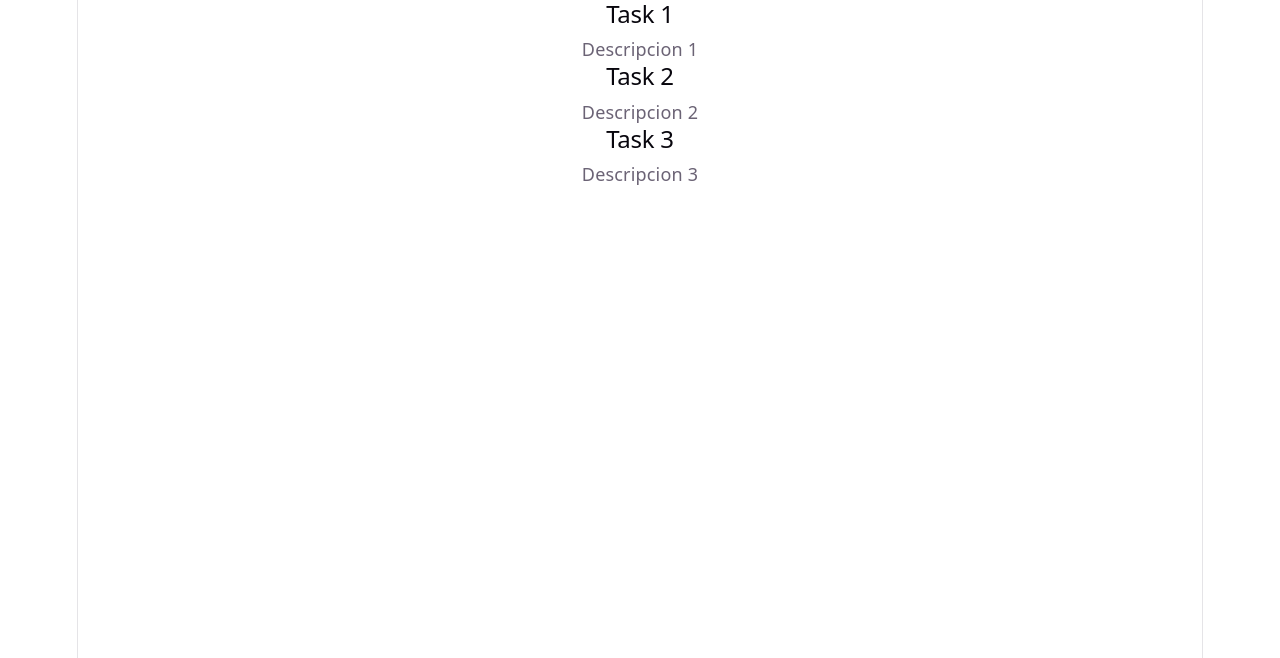
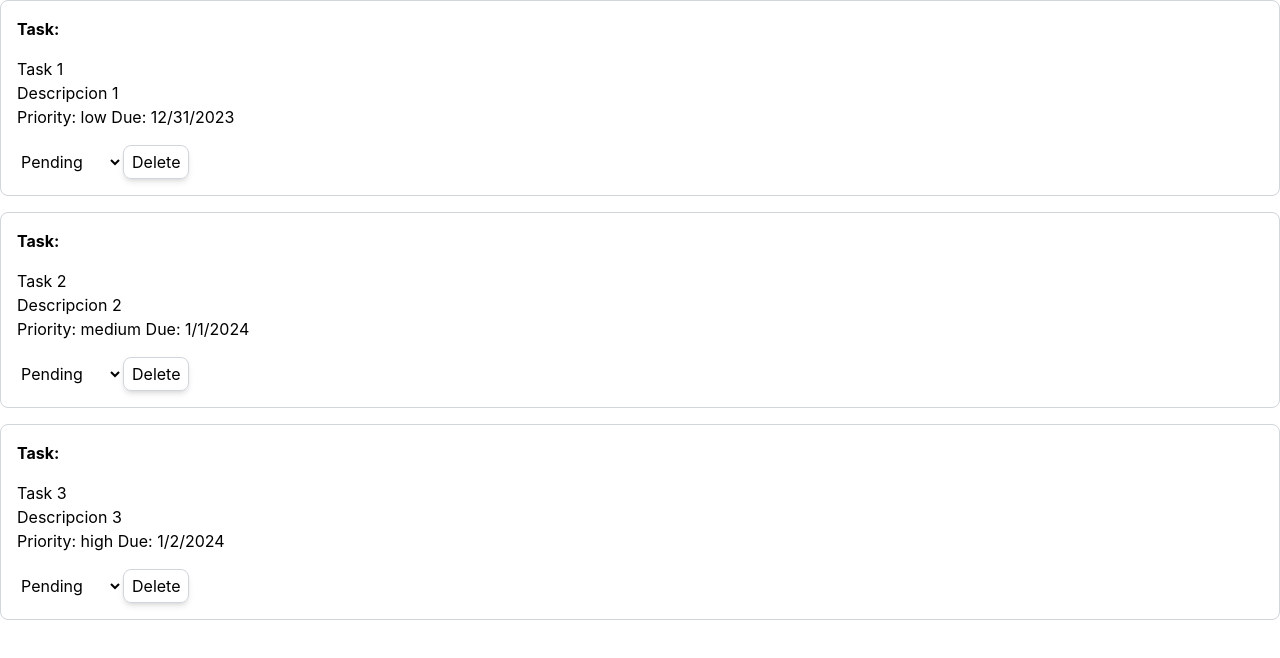
Before and after one commit to acpalacios3/task-manager, a React (Vite) app: page / in a window 1280 px wide. Shown: the top 658 px of the page. Built offline with nearby package versions, Linux system fonts and the light colour scheme.

Commit message:
task status change handleStatusChange and task deleted handleDelete

```diff
--- a/package.json
+++ b/package.json
@@ -10,8 +10,10 @@
     "preview": "vite preview"
   },
   "dependencies": {
+    "@tailwindcss/vite": "^4.3.3",
     "react": "^19.3.1",
-    "react-dom": "^19.3.1"
+    "react-dom": "^19.3.1",
+    "tailwindcss": "^4.3.3"
   },
   "devDependencies": {
     "@types/node": "^24.19.2",
--- a/src/App.tsx
+++ b/src/App.tsx
@@ -18,7 +18,7 @@ const dataTasks: Task[] = [
     id: "1",
     title: "Task 1",
     description: "Descripcion 1",
-    status: "Pending",
+    status: "pending",
     priority: "low",
     dueDate: "12/31/2023",
   },
@@ -27,7 +27,7 @@ const dataTasks: Task[] = [
     id: "2",
     title: "Task 2",
     description: "Descripcion 2",
-    status: "In Progress",
+    status: "in-progress",
     priority: "medium",
     dueDate: "1/1/2024",
   },
@@ -37,7 +37,7 @@ const dataTasks: Task[] = [
     id: "3",
     title: "Task 3",
     description: "Descripcion 3",
-    status: "Completed",
+    status: "completed",
     priority: "high",
     dueDate: "1/2/2024",
   }
@@ -45,11 +45,32 @@ const dataTasks: Task[] = [
 
 export default function App() {
 
+  const [tasks, setTasks] = useState<Task[]>(dataTasks);
+
+  function handleDelete(taskId: string) {
+    setTasks((previousTasks) =>
+      previousTasks.filter((task) => task.id !== taskId)
+    );
+  }
+
+  function handleStatusChange(taskId: string, newStatus: Task["status"]) {
+
+    console.log("task id =====>", taskId);
+    console.log("new status===>", newStatus);
+
+    setTasks((previousTasks) =>
+      previousTasks.map((task) =>
+        task.id === taskId ? { ...task, status: newStatus } : task
+      )
+    );
+  }
+
   return (
     <div>
       < TaskList
-        tasks={dataTasks}
-
+        tasks={tasks}
+        onDelete={handleDelete}
+        onStatusChange={handleStatusChange}
       />
     </div>
   )
--- a/src/components/TaskItem/TaskItem.tsx
+++ b/src/components/TaskItem/TaskItem.tsx
@@ -1,16 +1,4 @@
-
-import { useState } from 'react'
-import type { TaskItemProps, TaskStatus } from "../types"
-
-// export interface Task {
-//   id: string;
-//   title: string;
-//   description: string;
-//   status: TaskStatus;
-//   priority: 'low' | 'medium' | 'high';
-//   dueDate: string;
-// }
-
+import type { TaskItemProps, Task } from "../types"
 
 // 2. TaskItem Component
 // export interface TaskItemProps {
@@ -22,9 +10,34 @@ import type { TaskItemProps, TaskStatus } from "../types"
 export default function TaskItem({ task, onStatusChange, onDelete, }: TaskItemProps) {
 
     return (
-        <div>
-            <h2>{task.title}</h2>
-            <p>{task.description}</p>
+        <div className=' mb-4 border border-gray-300 rounded-lg p-4 grid grid-cols 2 gap-4'>
+            <h1 className='font-bold'> Task: </h1>
+            <div>
+                <h2>{task.title}</h2>
+                <p>{task.description}</p>
+                <p>Priority: {task.priority} Due: {task.dueDate}</p>
+            </div>
+
+            <div>
+
+                <select
+                    value={task.status}
+                    onChange={(event) =>
+                        onStatusChange(task.id, event.target.value as Task["status"])
+                    }>
+
+                    <option value="Pending">Pending</option>
+                    <option value="In-progress"> In Progress</option>
+                    <option value="Completed">Completed</option>
+
+                </select>
+
+                <button className="border border-gray-300 rounded-lg shadow-md px-2 py-1"
+                    onClick={() => onDelete(task.id)}>
+                    Delete
+                </button>
+
+            </div>
 
         </div>
 
--- a/src/index.css
+++ b/src/index.css
@@ -1,111 +1 @@
-:root {
-  --text: #6b6375;
-  --text-h: #08060d;
-  --bg: #fff;
-  --border: #e5e4e7;
-  --code-bg: #f4f3ec;
-  --accent: #aa3bff;
-  --accent-bg: rgba(170, 59, 255, 0.1);
-  --accent-border: rgba(170, 59, 255, 0.5);
-  --social-bg: rgba(244, 243, 236, 0.5);
-  --shadow:
-    rgba(0, 0, 0, 0.1) 0 10px 15px -3px, rgba(0, 0, 0, 0.05) 0 4px 6px -2px;
-
-  --sans: system-ui, 'Segoe UI', Roboto, sans-serif;
-  --heading: system-ui, 'Segoe UI', Roboto, sans-serif;
-  --mono: ui-monospace, Consolas, monospace;
-
-  font: 18px/145% var(--sans);
-  letter-spacing: 0.18px;
-  color-scheme: light dark;
-  color: var(--text);
-  background: var(--bg);
-  font-synthesis: none;
-  text-rendering: optimizeLegibility;
-  -webkit-font-smoothing: antialiased;
-  -moz-osx-font-smoothing: grayscale;
-
-  @media (max-width: 1024px) {
-    font-size: 16px;
-  }
-}
-
-@media (prefers-color-scheme: dark) {
-  :root {
-    --text: #9ca3af;
-    --text-h: #f3f4f6;
-    --bg: #16171d;
-    --border: #2e303a;
-    --code-bg: #1f2028;
-    --accent: #c084fc;
-    --accent-bg: rgba(192, 132, 252, 0.15);
-    --accent-border: rgba(192, 132, 252, 0.5);
-    --social-bg: rgba(47, 48, 58, 0.5);
-    --shadow:
-      rgba(0, 0, 0, 0.4) 0 10px 15px -3px, rgba(0, 0, 0, 0.25) 0 4px 6px -2px;
-  }
-
-  #social .button-icon {
-    filter: invert(1) brightness(2);
-  }
-}
-
-#root {
-  width: 1126px;
-  max-width: 100%;
-  margin: 0 auto;
-  text-align: center;
-  border-inline: 1px solid var(--border);
-  min-height: 100svh;
-  display: flex;
-  flex-direction: column;
-  box-sizing: border-box;
-}
-
-body {
-  margin: 0;
-}
-
-h1,
-h2 {
-  font-family: var(--heading);
-  font-weight: 500;
-  color: var(--text-h);
-}
-
-h1 {
-  font-size: 56px;
-  letter-spacing: -1.68px;
-  margin: 32px 0;
-  @media (max-width: 1024px) {
-    font-size: 36px;
-    margin: 20px 0;
-  }
-}
-h2 {
-  font-size: 24px;
-  line-height: 118%;
-  letter-spacing: -0.24px;
-  margin: 0 0 8px;
-  @media (max-width: 1024px) {
-    font-size: 20px;
-  }
-}
-p {
-  margin: 0;
-}
-
-code,
-.counter {
-  font-family: var(--mono);
-  display: inline-flex;
-  border-radius: 4px;
-  color: var(--text-h);
-}
-
-code {
-  font-size: 15px;
-  line-height: 135%;
-  padding: 4px 8px;
-  background: var(--code-bg);
-}
+@import "tailwindcss";
--- a/vite.config.ts
+++ b/vite.config.ts
@@ -1,7 +1,13 @@
 import react from '@vitejs/plugin-react'
+
 import { defineConfig } from 'vite'
+
+import tailwindcss from "@tailwindcss/vite";
 
 // https://vite.dev/config/
 export default defineConfig({
-  plugins: [react()],
+  plugins: [
+    react(),
+    tailwindcss(),
+  ],
 })
```
Also changed, not shown: src/components/TaskList/TaskList.tsx (+0 -10 lines), 1 other file (tests, documents, lock files or other folders).
